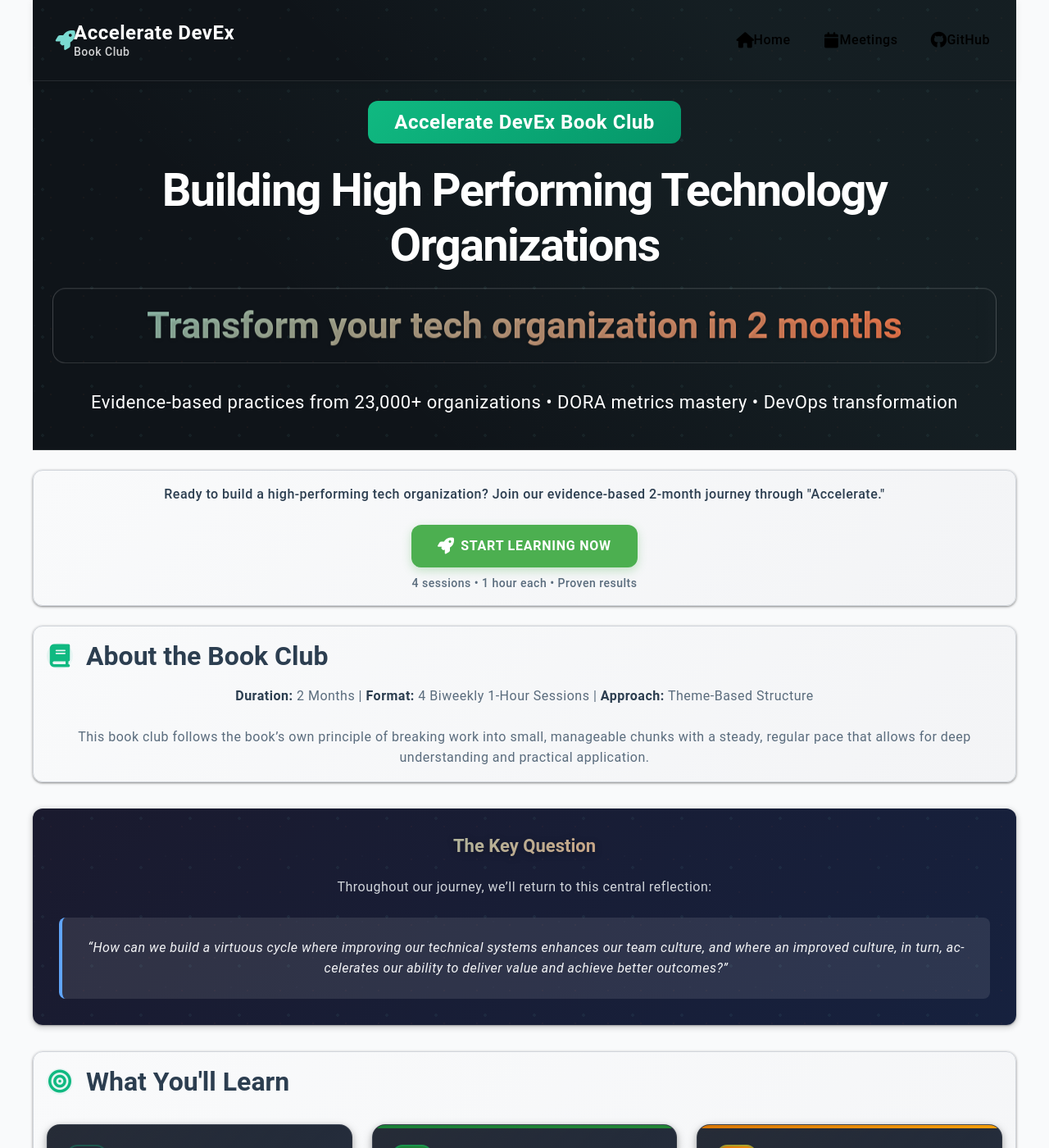
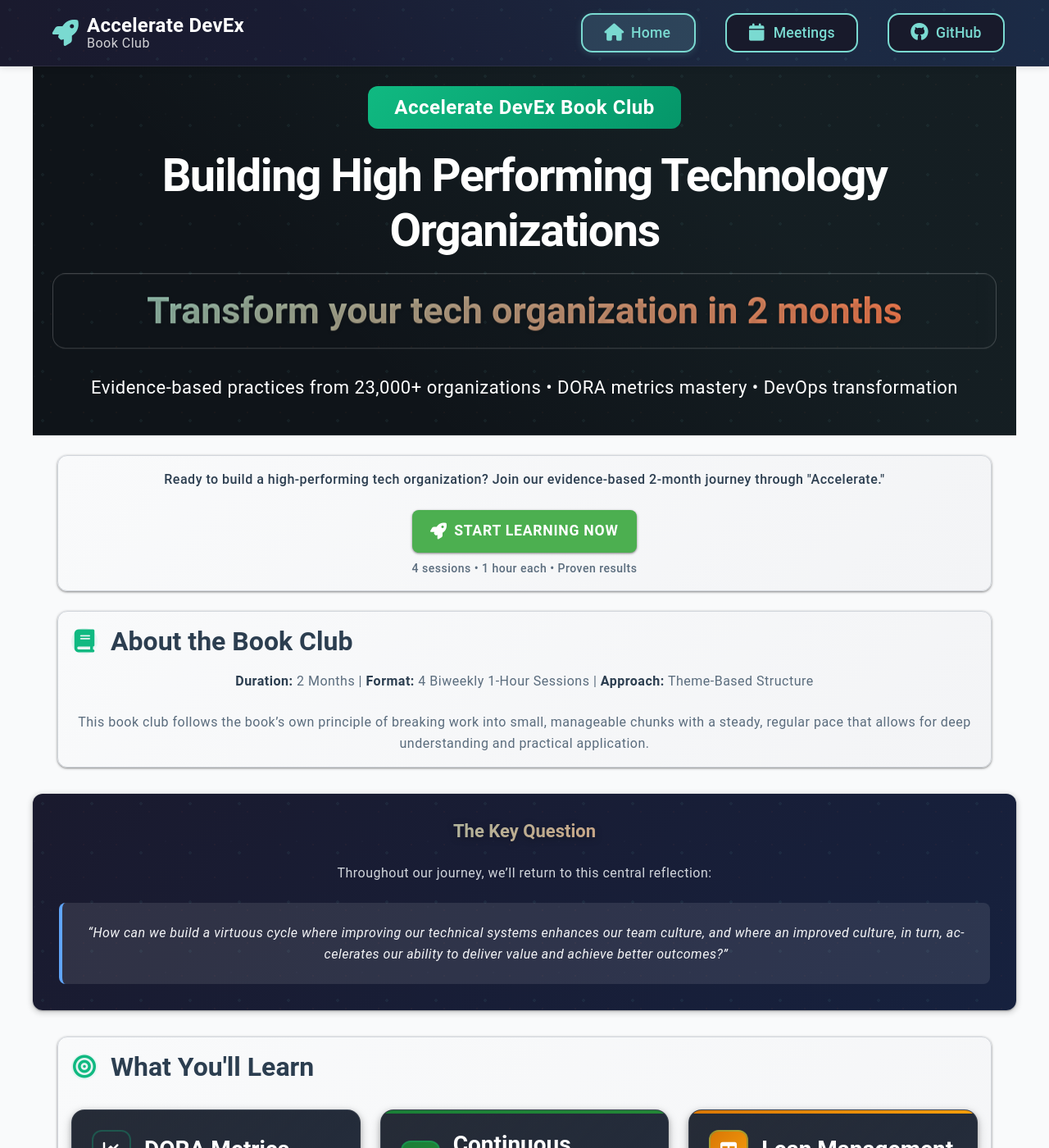
Before and after one commit to mhenke/accelerate-devex-book-club-notebooklm, a Jekyll site: the page built from docs/index.md, in a window 1280 px wide and 1400 px high. Shown: the whole window at 82% size. Built offline with Jekyll 4.4.1, drawn with Linux system fonts in a browser that asks for light colours.

Commit message:
Refactor layout and styling for main content and section cards; adjust width properties for improved responsiveness and eliminate unnecessary margins.

```diff
--- a/docs/_sass/base/_critical.scss
+++ b/docs/_sass/base/_critical.scss
@@ -261,10 +261,10 @@ a {
   will-change: auto; // Managed dynamically via JavaScript
   background: var(--hero-dark);
   border-bottom: 1px solid rgba(255, 255, 255, 0.1);
-  max-width: var(--container-max-width);
-  margin-left: auto;
-  margin-right: auto;
-  border-radius: 0;
+  /* max-width: var(--container-max-width); */
+  /* margin-left: auto; */
+  /* margin-right: auto; */
+  /* border-radius: 0; */
 
   &::before {
     content: "";
@@ -353,9 +353,9 @@ a {
   display: flex;
   align-items: center;
   gap: var(--space-xl);
-  max-width: var(--container-max-width);
-  margin-left: auto;
-  margin-right: auto;
+  max-width: none;
+  margin-left: 0;
+  margin-right: 0;
   position: relative;
   overflow: hidden;
 
--- a/docs/_sass/components/_sections.scss
+++ b/docs/_sass/components/_sections.scss
@@ -14,7 +14,8 @@
   border-radius: var(--radius-lg);
   padding: var(--space-md);
   margin: var(--space-lg) auto;
-  max-width: var(--container-max-width);
+  width: 95%;
+  max-width: none;
   text-align: center;
   box-shadow: var(--elevation-1);
 }
@@ -33,7 +34,8 @@
   border-radius: var(--radius-lg);
   padding: var(--space-md);
   margin: var(--space-lg) auto;
-  max-width: var(--container-max-width);
+  width: 95%;
+  max-width: none;
   text-align: center;
   box-shadow: var(--elevation-1);
 
@@ -233,7 +235,8 @@
   border-radius: var(--radius-lg);
   padding: var(--space-xl);
   margin: var(--space-xl) auto;
-  max-width: min(var(--container-max-width), calc(100vw - 2rem)) !important;
+  width: 95% !important;
+  max-width: none !important;
   width: 100% !important;
   box-sizing: border-box !important;
   text-align: center;
--- a/docs/assets/main.scss
+++ b/docs/assets/main.scss
@@ -28,3 +28,177 @@
 
 // 5. MEETING THEMES - Dynamic theme system
 @import "components/meeting-themes"; // Meeting-specific color themes
+
+// Main content wrapper for semantic structure and spacing
+// Remove left/right padding and margin to eliminate dead space
+.main-content {
+  display: block;
+  width: 100%;
+  max-width: 100%;
+  margin: 0;
+  padding: 0 0 2rem 0;
+  box-sizing: border-box;
+}
+
+.site-header {
+  background: linear-gradient(90deg, #1a1a2e 0%, #16213e 100%);
+  color: #fff;
+  padding: 0.5rem 2rem;
+  border-bottom: 1px solid rgba(255, 255, 255, 0.08);
+  display: flex;
+  align-items: center;
+  min-height: 56px;
+}
+.site-header-content {
+  display: flex;
+  align-items: center;
+  justify-content: space-between;
+  width: 100%;
+}
+.site-nav__brand {
+  display: flex;
+  align-items: center;
+}
+.site-nav__brand-link {
+  display: flex;
+  align-items: center;
+  text-decoration: none;
+  color: #fff;
+  gap: 1rem;
+}
+.site-nav__brand-icon {
+  font-size: 2rem;
+  margin-right: 0;
+  margin-left: 0;
+  vertical-align: middle;
+}
+.site-nav__brand-text {
+  display: flex;
+  flex-direction: column;
+  line-height: 1.1;
+}
+.site-nav__brand-title {
+  font-size: 1.5rem;
+  font-weight: 700;
+  letter-spacing: 0.01em;
+}
+.site-nav__brand-subtitle {
+  font-size: 1rem;
+  font-weight: 400;
+  opacity: 0.8;
+}
+.site-nav-main {
+  display: flex;
+  align-items: center;
+  gap: 2rem;
+}
+.nav-item {
+  display: flex;
+  align-items: center;
+  justify-content: center;
+  min-width: 140px;
+  font-size: 1.1rem;
+  color: #7adad1;
+  text-decoration: none;
+  font-weight: 500;
+  padding: 0.5em 1.5em;
+  border-radius: 14px;
+  border: 2px solid #7adad1;
+  background: #181a2b;
+  box-shadow: none;
+  position: relative;
+  overflow: hidden;
+  transition: background 0.18s, color 0.18s, box-shadow 0.18s,
+    border-color 0.18s;
+  outline: none;
+  z-index: 1;
+  letter-spacing: 0.01em;
+}
+.nav-item i {
+  margin-right: 0.5em;
+  font-size: 1.2em;
+  vertical-align: middle;
+  color: #7adad1;
+  transition: color 0.18s;
+}
+.nav-item:after {
+  content: "";
+  position: absolute;
+  left: 0;
+  top: 0;
+  right: 0;
+  bottom: 0;
+  background: linear-gradient(
+    90deg,
+    rgba(122, 218, 209, 0.1) 0%,
+    rgba(122, 218, 209, 0.12) 100%
+  );
+  opacity: 0;
+  pointer-events: none;
+  transition: opacity 0.35s cubic-bezier(0.4, 0, 0.2, 1);
+  z-index: 0;
+}
+.nav-item.active,
+.nav-item:hover {
+  background: #23304a;
+  color: #7adad1;
+  box-shadow: 0 2px 8px rgba(122, 218, 209, 0.18);
+  border-color: #7adad1;
+}
+.nav-item.active i,
+.nav-item:hover i {
+  color: #7adad1;
+}
+.nav-item.active:after,
+.nav-item:hover:after {
+  opacity: 1;
+}
+.nav-item:focus {
+  outline: 2px solid #7adad1;
+  outline-offset: 2px;
+  border-color: #7adad1;
+  background: #23304a;
+  box-shadow: 0 4px 16px rgba(122, 218, 209, 0.22);
+}
+.nav-item.external {
+  color: #7adad1;
+  border-color: #7adad1;
+  background: #181a2b;
+}
+.nav-item.external:hover,
+.nav-item.external:focus {
+  color: #7adad1;
+  background: #23304a;
+  border-color: #7adad1;
+  box-shadow: 0 2px 8px rgba(122, 218, 209, 0.18);
+}
+
+// CTA button alignment fix
+.welcome-cta .btn {
+  display: inline-flex;
+  align-items: center;
+  gap: 0.5em;
+  font-size: 1.1rem;
+  padding: 0.5em 1.25em;
+  border-radius: 8px;
+  background: #ff7f50;
+  color: #fff;
+  font-weight: 600;
+  box-shadow: var(--elevation-1, 0 2px 8px rgba(0, 0, 0, 0.08));
+  border: none;
+  text-decoration: none;
+  transition: background 0.2s, box-shadow 0.2s;
+}
+.welcome-cta .btn i {
+  font-size: 1.2em;
+  margin-right: 0.25em;
+  vertical-align: middle;
+}
+.welcome-cta .btn:focus {
+  outline: 3px solid #2196f3;
+  outline-offset: 2px;
+}
+.welcome-cta .btn:hover {
+  background: #ff6333;
+  box-shadow: var(--elevation-2, 0 4px 16px rgba(0, 0, 0, 0.12));
+}
--- a/docs/index.md
+++ b/docs/index.md
@@ -13,6 +13,8 @@ title: Home
     <p class="hero-subtitle">Evidence-based practices from 23,000+ organizations • DORA metrics mastery • DevOps transformation</p>
   </div>
 </div>
+
+<div class="main-content">
 
 <div class="welcome-compact section-card" markdown="0">
 <p>Ready to build a high-performing tech organization? Join our evidence-based 2-month journey through "Accelerate."</p>
@@ -326,3 +328,4 @@ document.addEventListener('keydown', function(event) {
     <p class="ai-attribution__text">This content was created with AI assistance from <strong><a href="https://claude.ai/" target="_blank" rel="noopener noreferrer">Claude</a></strong>, <strong><a href="https://www.anthropic.com/claude-code" target="_blank" rel="noopener noreferrer">Claude Code</a></strong>, <strong><a href="https://notebooklm.google.com/" target="_blank" rel="noopener noreferrer">NotebookLM</a></strong>, <strong><a href="https://www.napkin.ai/" target="_blank" rel="noopener noreferrer">Napkin AI</a></strong>, and <strong><a href="https://github.com/features/copilot" target="_blank" rel="noopener noreferrer">GitHub Copilot</a></strong>.</p>
   </div>
 </footer>
+</div>
```
